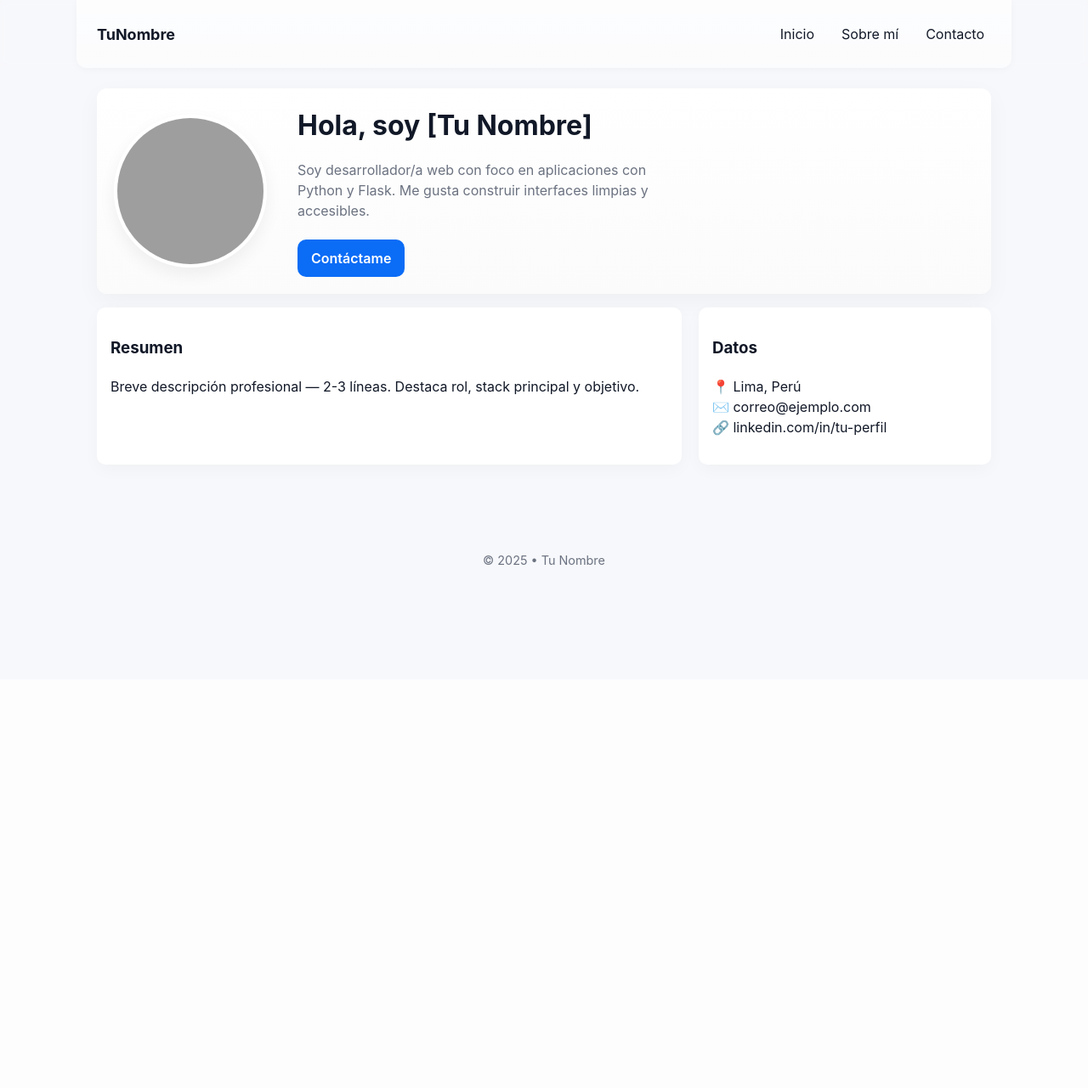
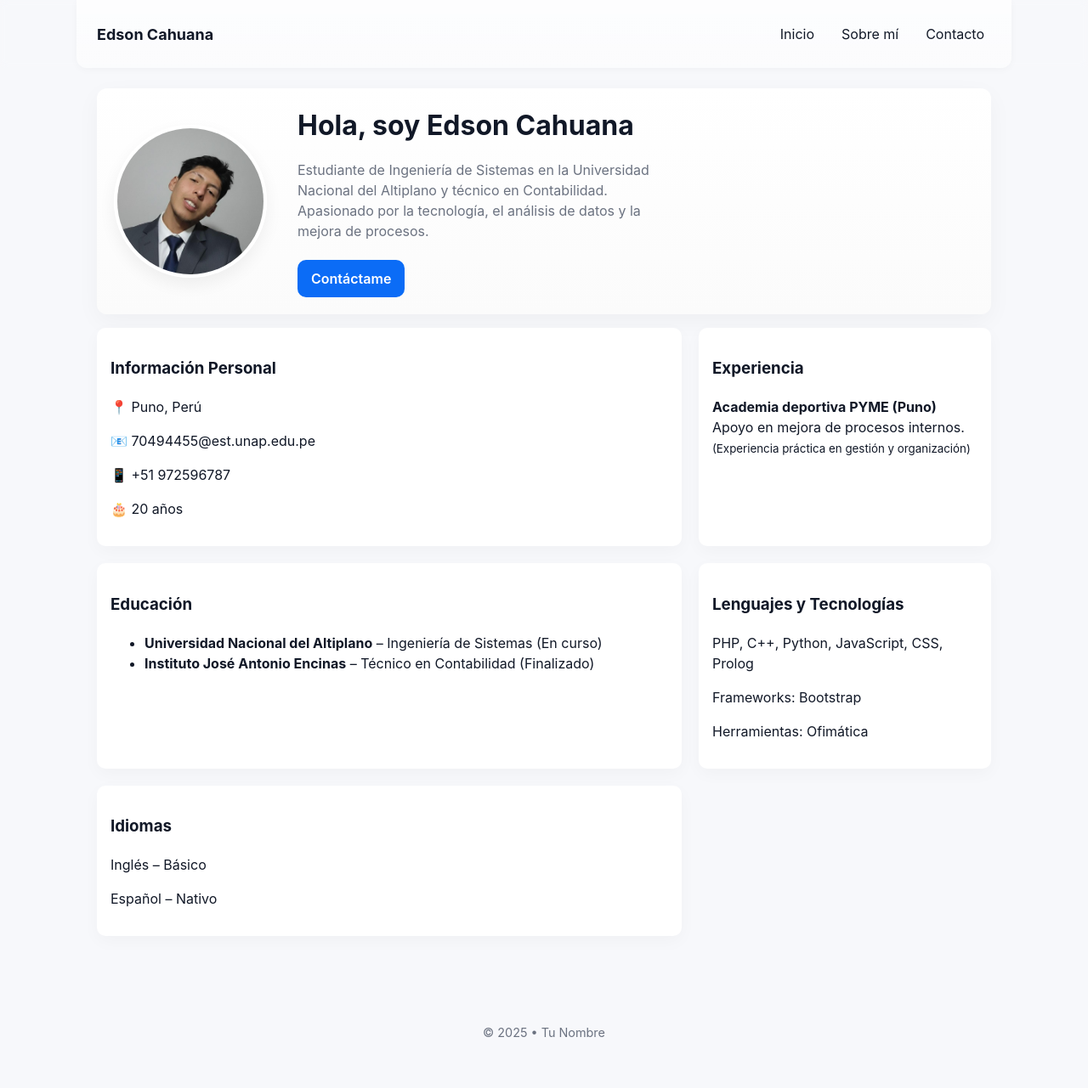
Before and after one commit to 70494455-prog/CV-DE-EDSON, a Flask app: page / in a window 1280 px wide. Shown: the whole page at 85% size. Before the commit the page ends 665 px from the top, so only its background shows below. Run offline with Flask 3, Linux system fonts and the light colour scheme; grey boxes are pictures that could not be loaded.

Commit message:
Subo toda la estructura inicial de mi página CV

```diff
--- a/templates/base.html
+++ b/templates/base.html
@@ -9,7 +9,7 @@
 <body>
   <header class="site-header">
     <div class="container header-inner">
-      <a class="brand" href="{{ url_for('index') }}">TuNombre</a>
+      <a class="brand" href="{{ url_for('index') }}">Edson Cahuana</a>
 
       <button id="navToggle" class="nav-toggle" aria-controls="mainNav" aria-expanded="false" aria-label="Abrir menú">
         <span class="hamburger" aria-hidden="true"></span>
--- a/templates/index.html
+++ b/templates/index.html
@@ -1,24 +1,57 @@
 {% extends "base.html" %}
-{% block title %}Inicio - Mi CV{% endblock %}
+{% block title %}Inicio - CV de Edson Cahuana{% endblock %}
+
 {% block content %}
 <section class="hero">
-  <img src="{{ url_for('static', filename='img/foto_perfil.jpg') }}" alt="Foto de [Tu Nombre]" class="profile-img">
+  <img src="{{ url_for('static', filename='imagenes/perfil_cv.jpg') }}" alt="Foto de Edson Cahuana" class="profile-img">
   <div class="hero-body">
-    <h1>Hola, soy <strong>[Tu Nombre]</strong></h1>
-    <p>Soy desarrollador/a web con foco en aplicaciones con Python y Flask. Me gusta construir interfaces limpias y accesibles.</p>
+    <h1>Hola, soy <strong>Edson Cahuana</strong></h1>
+    <p>Estudiante de Ingeniería de Sistemas en la Universidad Nacional del Altiplano y técnico en Contabilidad.
+       Apasionado por la tecnología, el análisis de datos y la mejora de procesos.</p>
     <a class="cta" href="{{ url_for('contact') }}">Contáctame</a>
   </div>
 </section>
 
 <div class="sections">
+  <!-- Información personal -->
   <div class="section-card">
-    <h3>Resumen</h3>
-    <p>Breve descripción profesional — 2-3 líneas. Destaca rol, stack principal y objetivo.</p>
+    <h3>Información Personal</h3>
+    <p>📍 Puno, Perú</p>
+    <p>📧 70494455@est.unap.edu.pe</p>
+    <p>📱 +51 972596787</p>
+    <p>🎂 20 años</p>
   </div>
 
-  <aside class="section-card">
-    <h3>Datos</h3>
-    <p>📍 Lima, Perú<br>✉️ correo@ejemplo.com<br>🔗 linkedin.com/in/tu-perfil</p>
-  </aside>
+  <!-- Experiencia -->
+  <div class="section-card">
+    <h3>Experiencia</h3>
+    <p><b>Academia deportiva PYME (Puno)</b><br>
+       Apoyo en mejora de procesos internos.<br>
+       <small>(Experiencia práctica en gestión y organización)</small></p>
+  </div>
+
+  <!-- Educación -->
+  <div class="section-card">
+    <h3>Educación</h3>
+    <ul>
+      <li><b>Universidad Nacional del Altiplano</b> – Ingeniería de Sistemas (En curso)</li>
+      <li><b>Instituto José Antonio Encinas</b> – Técnico en Contabilidad (Finalizado)</li>
+    </ul>
+  </div>
+
+  <!-- Habilidades técnicas -->
+  <div class="section-card">
+    <h3>Lenguajes y Tecnologías</h3>
+    <p>PHP, C++, Python, JavaScript, CSS, Prolog</p>
+    <p>Frameworks: Bootstrap</p>
+    <p>Herramientas: Ofimática</p>
+  </div>
+
+  <!-- Idiomas -->
+  <div class="section-card">
+    <h3>Idiomas</h3>
+    <p>Inglés – Básico</p>
+    <p>Español – Nativo</p>
+  </div>
 </div>
 {% endblock %}
```
Also changed, not shown: static/imagenes/perfil_cv.jpg (added).
